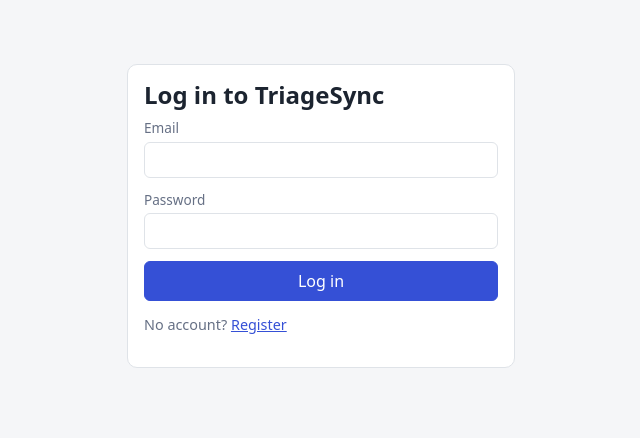
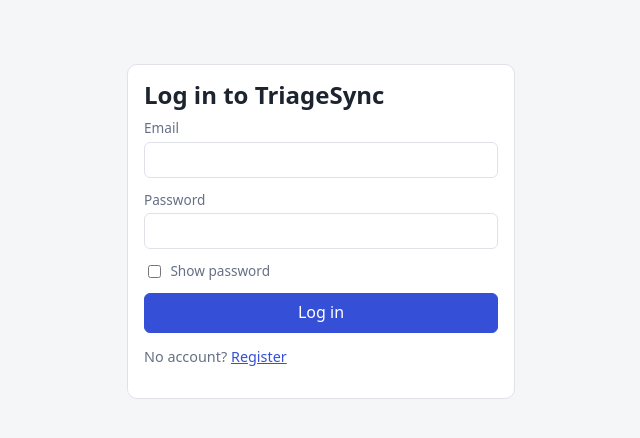
Before and after one commit to rm2-bit/engnf1-fullstack-rm2-bit, a React (Vite) app in the folder frontend/: page /login in a window 1280 px wide. Shown: the top 438 px of the page, without its empty margins (319-959 px from the left). Built offline with nearby package versions, Linux system fonts and the light colour scheme; no server answers.

Commit message:
Add show password toggle to login and register

```diff
--- a/frontend/src/pages/Login.jsx
+++ b/frontend/src/pages/Login.jsx
@@ -9,6 +9,7 @@ export default function Login() {
   const [password, setPassword] = useState('');
   const [error, setError] = useState('');
   const [busy, setBusy] = useState(false);
+  const [showPassword, setShowPassword] = useState(false);
 
   async function submit(e) {
     e.preventDefault();
@@ -34,7 +35,11 @@ export default function Login() {
           </label>
           <label>
             Password
-            <input type="password" value={password} onChange={(e) => setPassword(e.target.value)} required autoComplete="current-password" />
+            <input type={showPassword ? 'text' : 'password'} value={password} onChange={(e) => setPassword(e.target.value)} required autoComplete="current-password" />
+          </label>
+          <label style={{ flexDirection: 'row', alignItems: 'center', gap: '.4rem' }}>
+            <input type="checkbox" checked={showPassword} onChange={(e) => setShowPassword(e.target.checked)} />
+            Show password
           </label>
           <button className="btn btn-primary" disabled={busy}>
             {busy ? 'Logging in…' : 'Log in'}
--- a/frontend/src/pages/Register.jsx
+++ b/frontend/src/pages/Register.jsx
@@ -8,6 +8,7 @@ export default function Register() {
   const [form, setForm] = useState({ name: '', email: '', password: '' });
   const [error, setError] = useState('');
   const [busy, setBusy] = useState(false);
+  const [showPassword, setShowPassword] = useState(false);
   const set = (k) => (e) => setForm((f) => ({ ...f, [k]: e.target.value }));
 
   async function submit(e) {
@@ -38,7 +39,11 @@ export default function Register() {
           </label>
           <label>
             Password (8-64 characters, at least one letter and one digit)
-            <input type="password" value={form.password} onChange={set('password')} required minLength={8} maxLength={64} autoComplete="new-password" />
+            <input type={showPassword ? 'text' : 'password'} value={form.password} onChange={set('password')} required minLength={8} maxLength={64} autoComplete="new-password" />
+          </label>
+          <label style={{ flexDirection: 'row', alignItems: 'center', gap: '.4rem' }}>
+            <input type="checkbox" checked={showPassword} onChange={(e) => setShowPassword(e.target.checked)} />
+            Show password
           </label>
           <button className="btn btn-primary" disabled={busy}>
             {busy ? 'Creating…' : 'Register'}
```
